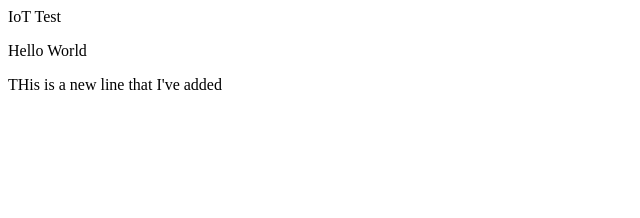
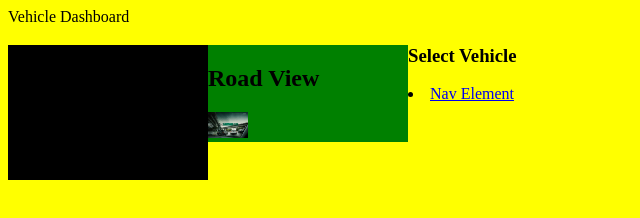
Before and after one commit to FSLAutoIoTDemo/FSLAutoIoTDemo, a plain HTML site: page index.html in a window 1280 px wide. Shown: the whole page, without its empty margins (0-640 px from the left). Drawn offline with Linux system fonts and the light colour scheme.

Commit message:
Testing with viewport:x

```diff
--- /dev/null
+++ b/css/base.css
@@ -0,0 +1,15 @@
+
+body{
+	background-color:yellow;
+}
+
+
+#roadView{
+	background-color: green;
+}
+
+#roadView img{
+
+	width:20%;
+	height: 20%;
+}
--- /dev/null
+++ b/css/layout/layoutLandscapeFull.css
@@ -0,0 +1,8 @@
+.singleTile{
+	float: left;
+	width: 200px;
+}
+
+#heartRate{
+	background-color: black;
+}
--- /dev/null
+++ b/css/layout/layoutLandscapeTab.css
@@ -0,0 +1,8 @@
+.singleTile{
+	float: left;
+	width: 200px;
+}
+
+#heartRate{
+	background-color: green;
+}
--- /dev/null
+++ b/css/layout/layoutPortraitPhone.css
@@ -0,0 +1,9 @@
+.singleTile{
+	float: left;
+	width: 80%;
+}
+
+
+#heartRate{
+	background-color: red;
+}
--- /dev/null
+++ b/css/layout/layoutPortraitTab.css
@@ -0,0 +1,8 @@
+.singleTile{
+	float: left;
+	width: 200px;
+}
+
+#heartRate{
+	background-color: blue;
+}
--- a/index.html
+++ b/index.html
@@ -1,7 +1,38 @@
-<html>
-<header>IoT Test</header>
-<body>
-	<p>Hello World</p>
-	<p>THis is a new line that I've added</p>
-</body>
+<!DOCTYPE html>
+<html lang=en>
+	<head>
+		<title>Freescale Automotive IoT Demo</title>
+
+		<meta name="viewport" content="width=device-width, initial-scale=1" />
+
+		<link rel="stylesheet" type="text/css" href="css/base.css" >
+		<link rel="stylesheet" type="text/css" href="css/layout/layoutPortraitPhone.css" >
+		<link rel="stylesheet" type="text/css" media="screen and (min-width:700px)" href="css/layout/layoutPortraitTab.css"/>
+		<link rel="stylesheet" type="text/css" media="screen and (min-width:1000px)" href="css/layout/layoutLandscapeTab.css"/>
+		<link rel="stylesheet" type="text/css" media="screen and (min-width:1280px)" href="css/layout/layoutLandscapeFull.css"/>
+	</head>
+
+	<body>
+		<header>Vehicle Dashboard</header>
+		<main role="main">
+			<article>
+				<section class="singleTile" id="heartRate">
+					<h2>Heart Rate</h2>
+					<p>83</p>
+					<p>bpm</p>
+				</section>
+
+				<section class="singleTile" id="roadView">
+					<h2>Road View</h2>
+					<img src="img/road.jpg">
+				</section>
+			</article>
+
+			<nav>
+				<h3>Select Vehicle</h3>
+				<li><a href="#?????">Nav Element</a></li>
+			</nav>
+		</main>
+	</body>
+
 </html>
--- a/manifest.yml
+++ b/manifest.yml
@@ -1,3 +1,5 @@
+---
 applications:
 - name: FSLAutoIoTDemo
-  memory: 512M
+  memory: 64M
+  buildpack: https://github.com/cloudfoundry-community/staticfile-buildpack.git
```
Also changed, not shown: img/road.jpg (added), 1 other file.
